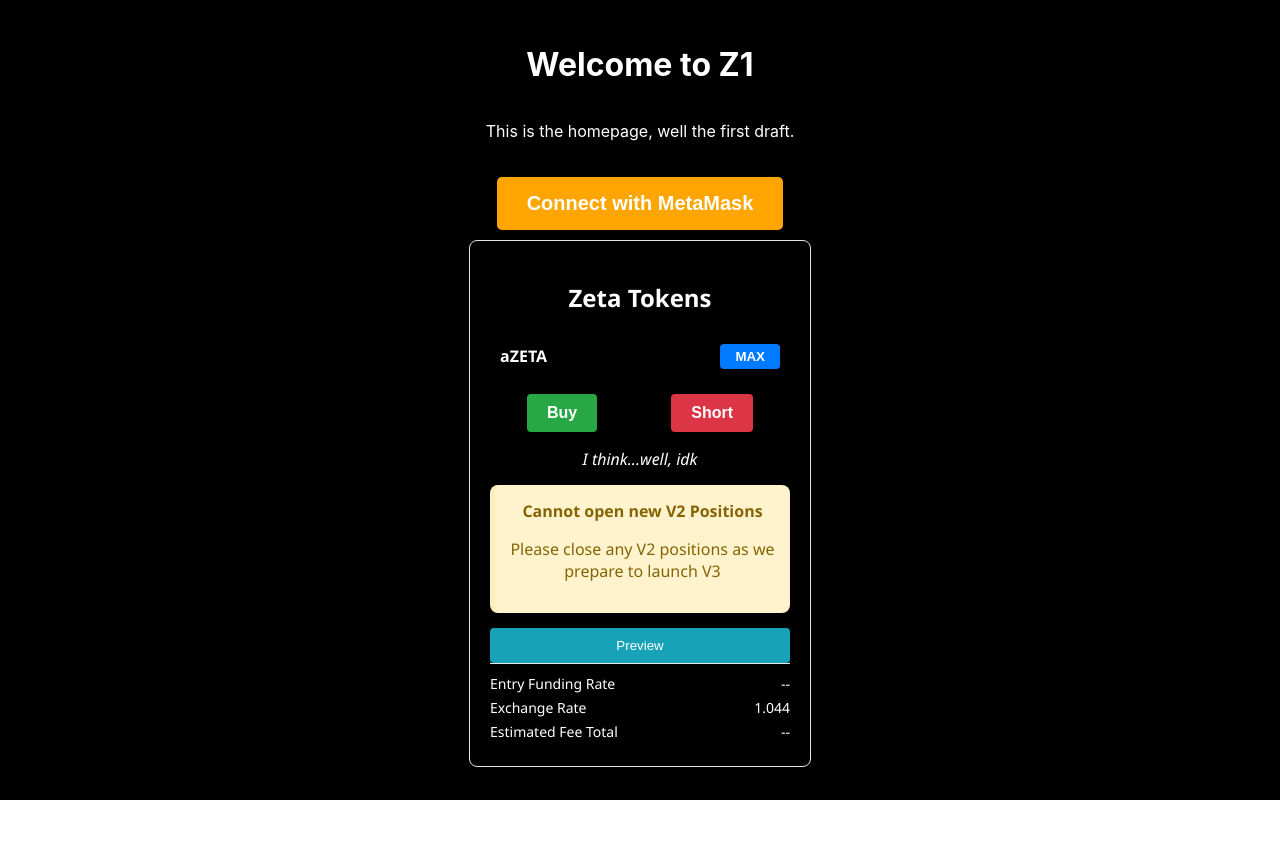
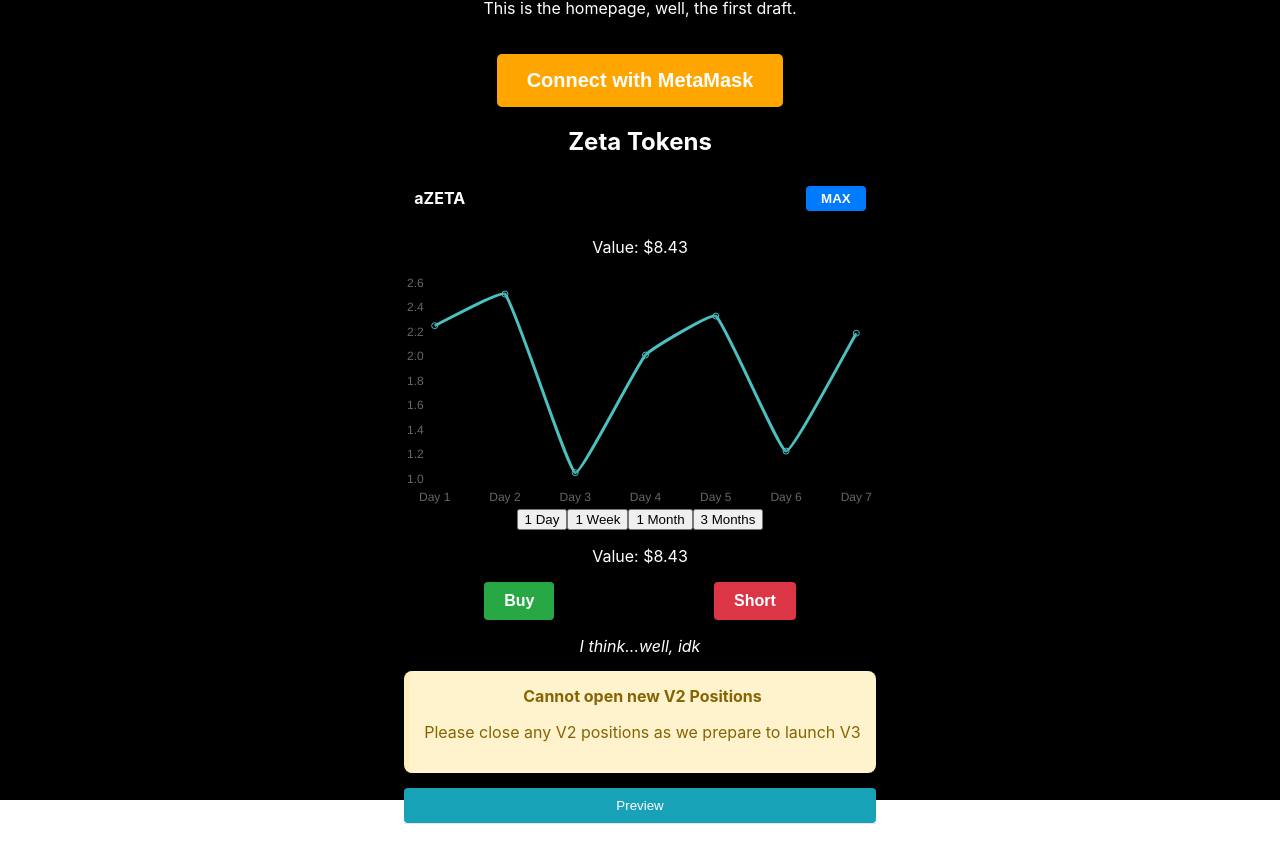
Before and after one commit to Kinge3/Z1, a React (Create React App) app: page / in a window 1280 px wide. Shown: the top 862 px of the page. Before the commit the page ends 800 px from the top, so only its background shows below. Built offline with nearby package versions, Linux system fonts and the light colour scheme.

Commit message:
graph chart

```diff
--- /dev/null
+++ b/src/pages/currencyGraph.js
@@ -0,0 +1,19 @@
+// CurrencyGraph.js
+import React from 'react';
+import { Line } from 'react-chartjs-2';
+import { Chart, CategoryScale, LinearScale, LineController, PointElement, LineElement } from 'chart.js';
+import 'chartjs-adapter-date-fns';
+
+// Register necessary components with Chart.js
+Chart.register(CategoryScale, LinearScale, LineController, PointElement, LineElement);
+
+const CurrencyGraph = ({ chartData, handleTimeFrameChange }) => {
+    return (
+        <div className="currency-info">
+            <p>Value: ${chartData.value.toFixed(2)}</p>
+            <Line data={chartData.chartData} />
+        </div>
+    );
+};
+
+export default CurrencyGraph;
--- a/src/pages/homepage.js
+++ b/src/pages/homepage.js
@@ -1,9 +1,48 @@
+// HomePage.js
 import React, { useState } from 'react';
-import SideBox from './side-box.js';
+import SideBox from './side-box';
+import CurrencyGraph from './currencyGraph';
 import './homepage.css';
 
-function HomePage() {
+const HomePage = () => {
     const [account, setAccount] = useState('');
+    const [selectedTimeFrame, setSelectedTimeFrame] = useState('1D'); // Add this line for state
+
+
+    const generateRandomData = (numPoints) => {
+        return Array.from({ length: numPoints }, () => Math.random() * 2 + 1);
+    };
+
+    const currencyData = {
+        name: 'aZETA',
+        value: Math.random() * 10 + 1,
+        chartData: {
+            labels: Array.from({ length: 7 }, (_, i) => `Day ${i + 1}`),
+            datasets: [{
+                label: 'Currency Value',
+                data: generateRandomData(7),
+                fill: false,
+                borderColor: 'rgb(75, 192, 192)',
+                tension: 0.1,
+            }],
+        },
+    };
+
+    const buyTokens = async () => {
+        console.log('Buying tokens...');
+        // Implement your buyTokens logic
+    };
+
+    const sellTokens = async () => {
+        console.log('Selling tokens...');
+        // Implement your sellTokens logic
+    };
+
+    const handleTimeFrameChange = (timeFrame) => {
+        console.log(`Selected time frame: ${timeFrame}`);
+        setSelectedTimeFrame(timeFrame);
+        // Implement your handleTimeFrameChange logic
+    };
 
     const connectWalletHandler = async () => {
         if (window.ethereum && window.ethereum.isMetaMask) {
@@ -43,13 +82,19 @@
     return (
         <div className="home">
             <h1>Welcome to Z1</h1>
-            <p>This is the homepage, well the first draft.</p>
+            <p>This is the homepage, well, the first draft.</p>
             <button className="centered-button" onClick={connectWalletHandler}>
                 {account ? `Connected: ${account}` : 'Connect with MetaMask'}
             </button>
-            <SideBox account={account} />
+            <SideBox
+                account={account}
+                currencyData={currencyData}
+                buyTokens={buyTokens}
+                sellTokens={sellTokens}
+                handleTimeFrameChange={handleTimeFrameChange}
+            />
         </div>
     );
-}
+};
 
 export default HomePage;
--- a/src/pages/side-box.js
+++ b/src/pages/side-box.js
@@ -1,32 +1,24 @@
 import React from 'react';
+import CurrencyGraph from './currencyGraph';
 import './side-box.css';
 
-const SideBox = ({ account }) => {
-    // Replace these functions with actual smart contract interactions
-    const buyTokens = async () => {
-        if (!account) {
-            alert('Please connect to MetaMask first.');
-            return;
-        }
-        console.log('Buying tokens...');
-        // Here you would put your contract interaction logic
-    };
-
-    const sellTokens = async () => {
-        if (!account) {
-            alert('Please connect to MetaMask first.');
-            return;
-        }
-        console.log('Selling tokens...');
-        // Here you would put your contract interaction logic
-    };
-
+const SideBox = ({ account, currencyData, buyTokens, sellTokens, handleTimeFrameChange }) => {
     return (
-        <div className="side-box">
+        <div className="side-bar">
             <h2>Zeta Tokens</h2>
             <div className="currency-select">
-                <span>aZETA</span>
+                <span>{currencyData.name}</span>
                 <button>MAX</button>
+            </div>
+            <CurrencyGraph chartData={currencyData} />
+            <div className="time-frame-buttons">
+                <button onClick={() => handleTimeFrameChange('1D')}>1 Day</button>
+                <button onClick={() => handleTimeFrameChange('1W')}>1 Week</button>
+                <button onClick={() => handleTimeFrameChange('1M')}>1 Month</button>
+                <button onClick={() => handleTimeFrameChange('3M')}>3 Months</button>
+            </div>
+            <div className="currency-info">
+                <p>Value: ${currencyData.value.toFixed(2)}</p>
             </div>
             <div className="actions">
                 <button className="buy" onClick={buyTokens}>Buy</button>
@@ -56,6 +48,6 @@
             </div>
         </div>
     );
-}
+};
 
 export default SideBox;
```
Also changed, not shown: package.json (+8 -1 lines), 2 other files (tests, documents, lock files or other folders).
